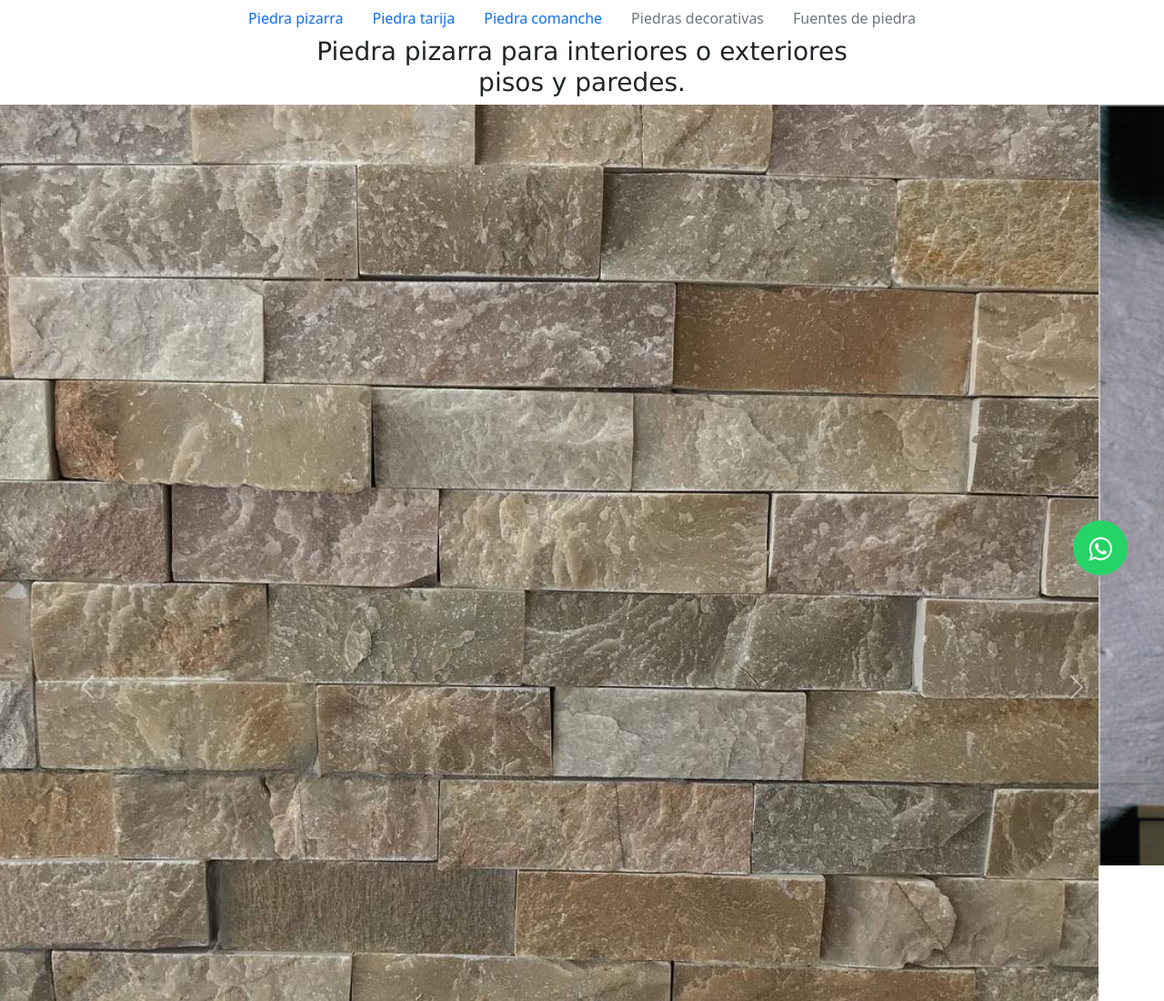
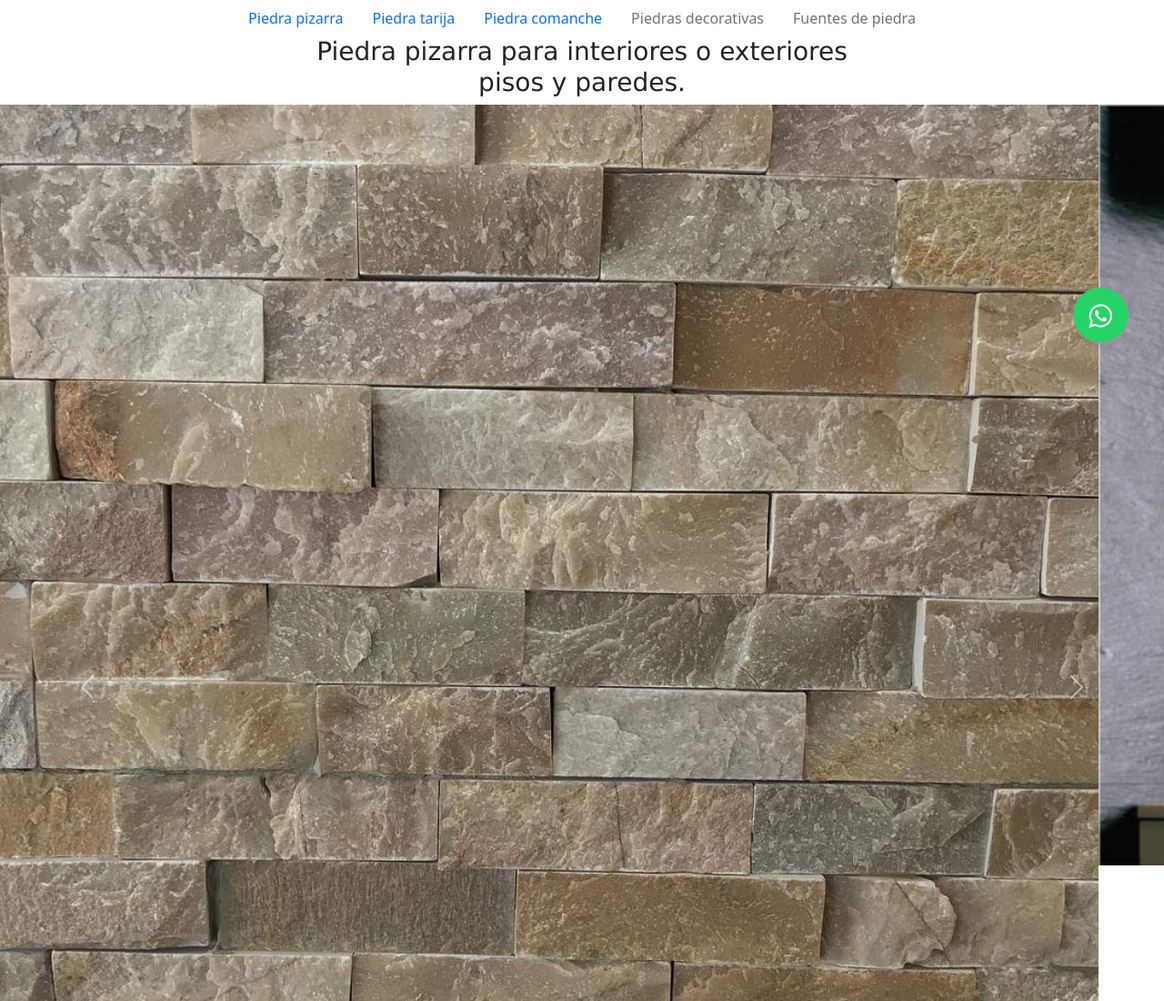
Before and after one commit to german1639647/piedra-1, a plain HTML site: page index.html in a window 1280 px wide. Shown: the top 1100 px of the page at 91% size. Drawn offline with nearby package versions, Linux system fonts and the light colour scheme.

Commit message:
Update index.html

```diff
--- a/index.html
+++ b/index.html
@@ -58,7 +58,7 @@
   </div>
 
   <link rel="stylesheet" href="https://maxcdn.bootstrapcdn.com/font-awesome/4.5.0/css/font-awesome.min.css">
-  <a href="https://api.whatsapp.com/send?phone=59168020490&text=Hola%20quisiera%20mas%20informacion%20por%20favor." class="float" target="_blank" style="margin-bottom: 10%">
+  <a href="https://api.whatsapp.com/send?phone=59168020490&text=Hola%20quisiera%20mas%20informacion%20por%20favor." class="float" target="_blank" style="margin-bottom: 30%">
   <i class="fa fa-whatsapp my-float"></i>
   </a>
 <script src="https://cdn.jsdelivr.net/npm/bootstrap@5.1.1/dist/js/bootstrap.bundle.min.js" integrity="sha384-/bQdsTh/da6pkI1MST/rWKFNjaCP5gBSY4sEBT38Q/9RBh9AH40zEOg7Hlq2THRZ" crossorigin="anonymous"></script>
```
